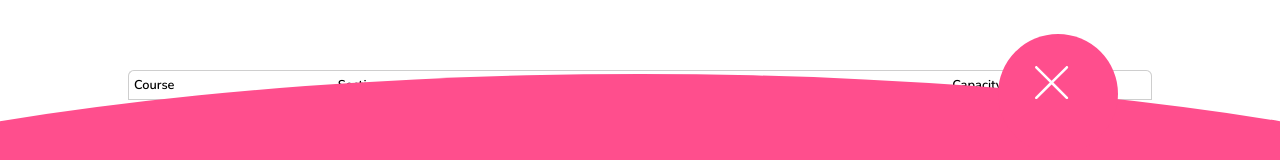
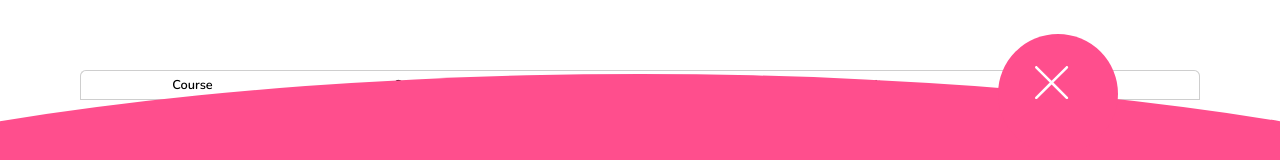
Before and after one commit to AdnanSweeney/uwco, a React (Create React App) app: page / in a window 1280 px wide. Shown: the part 246-406 px from the top of the page. Built offline with nearby package versions, Linux system fonts and the light colour scheme; the HTML template or start-up script is replaced by a standard one.

Commit message:
More relevant condensed table information

```diff
--- a/src/App.css
+++ b/src/App.css
@@ -273,6 +273,7 @@ tr:nth-child(odd) {
 th {
   background-color: white;
   font-weight: 600;
+  text-align: center;
 }
 
  /* top-left border-radius */
@@ -306,5 +307,4 @@ table tr td:first-child {
 }
 table tr th{
   border-top: 1px solid #CECECE;
-  text-align: left;
 }
--- a/src/components/courseTable.js
+++ b/src/components/courseTable.js
@@ -9,31 +9,45 @@ export default function CourseTable(props) {
 
     return (
         <div className="centered-flex-container">
-            <div style={{ width: "80%", minHeight: "60%", marginBottom: "10%"}}>
+            <div style={{ width: "87.5%", minHeight: "60%", marginBottom: "10%" }}>
                 <table>
                     <thead>
                         <tr>
                             <th>Course</th>
                             <th>Section</th>
                             <th>Time</th>
-                            <th>Room</th>
+                            {/* <th>Room</th> */}
                             <th>Capacity</th>
-                            {/* <th>Instructor</th>
-                        <th>Campus</th> */}
+                            <th>Instructor</th>
+                        {/* <th>Campus</th> */}
                         </tr>
                     </thead>
                     <tbody>
-                        {props.data.map(courseInfo =>
-                            <tr>
-                                {/* <td> {courseInfo.subject + courseInfo.catalog_number + ": " + courseInfo.title}</td> */}
-                                <td> {courseInfo.subject + courseInfo.catalog_number}</td>
-                                <td> {courseInfo.section}</td>
-                                <td> {courseInfo.classes[0].date.start_time + " - " + courseInfo.classes[0].date.end_time + " " + courseInfo.classes[0].date.weekdays}</td>
-                                <td> {courseInfo.classes[0].location.building + courseInfo.classes[0].location.room}</td>
-                                <td> {courseInfo.enrollment_total + "/" + courseInfo.enrollment_capacity}</td>
-                                {/* <td> {courseInfo.classes[0].instructors[0]}</td>
-                            <td> {courseInfo.campus}</td> */}
-                            </tr>
+                        {props.data.map(courseInfo => {
+
+                            let courseCode = courseInfo.subject + courseInfo.catalog_number
+                            // let campus = courseInfo.campus
+                            let online = courseInfo.campus === "ONLN ONLINE"
+                            let courseSlot = online ? "ONLINE" : courseInfo.classes[0].date.start_time ? courseInfo.classes[0].date.start_time + " - " + courseInfo.classes[0].date.end_time + " " + courseInfo.classes[0].date.weekdays : "TBD"
+                            let courseRoom = online ? "ONLINE" : courseInfo.classes[0].location.building ? courseInfo.classes[0].location.building + courseInfo.classes[0].location.room : "TBD"
+                            let courseEnrollment = courseInfo.enrollment_total + "/" + courseInfo.enrollment_capacity
+                            let instructorName = courseInfo.classes[0].instructors.length ? courseInfo.classes[0].instructors[0]: "TBD"
+                            let instructorSplit = instructorName.split(/([,\s])/)
+                            let instructorInitials = instructorSplit[0] !== "TBD" ? instructorSplit[instructorSplit.length - 1][0] + ". " + instructorSplit[0] : "TBD"
+
+                            return (<tr>
+                                        {/* <td> {courseInfo.subject + courseInfo.catalog_number + ": " + courseInfo.title}</td> */}
+                                        <td> {courseCode}</td>
+                                        <td> {courseInfo.section}</td>
+                                        <td> {courseSlot}</td>
+                                        {/* <td> {courseRoom}</td> */}
+                                        <td> {courseEnrollment}</td>
+                                        <td> {instructorInitials}</td>
+                                        {/* <td> {courseInfo.classes[0].instructors[0]}</td>
+                                    <td> {courseInfo.campus}</td> */}
+                                    </tr>)
+                        }
+
                         )}
                     </tbody>
                 </table>
```
